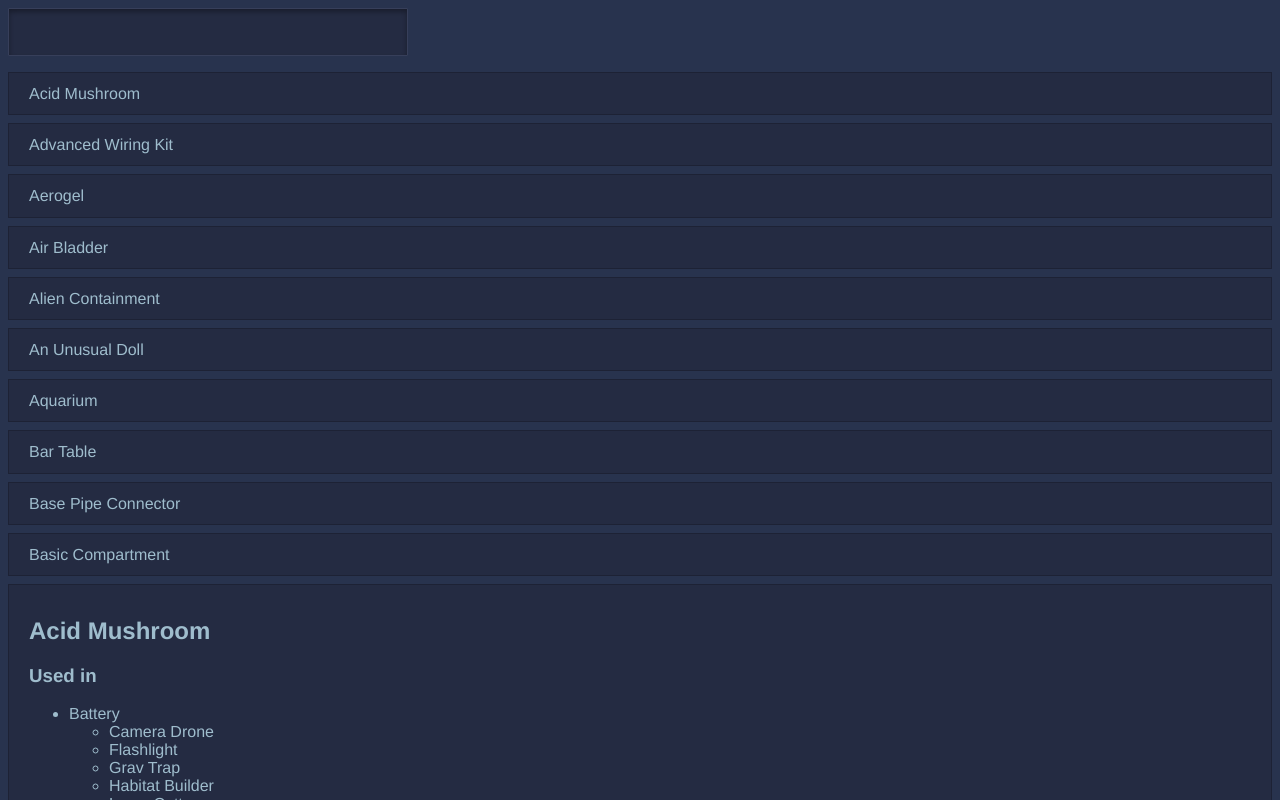
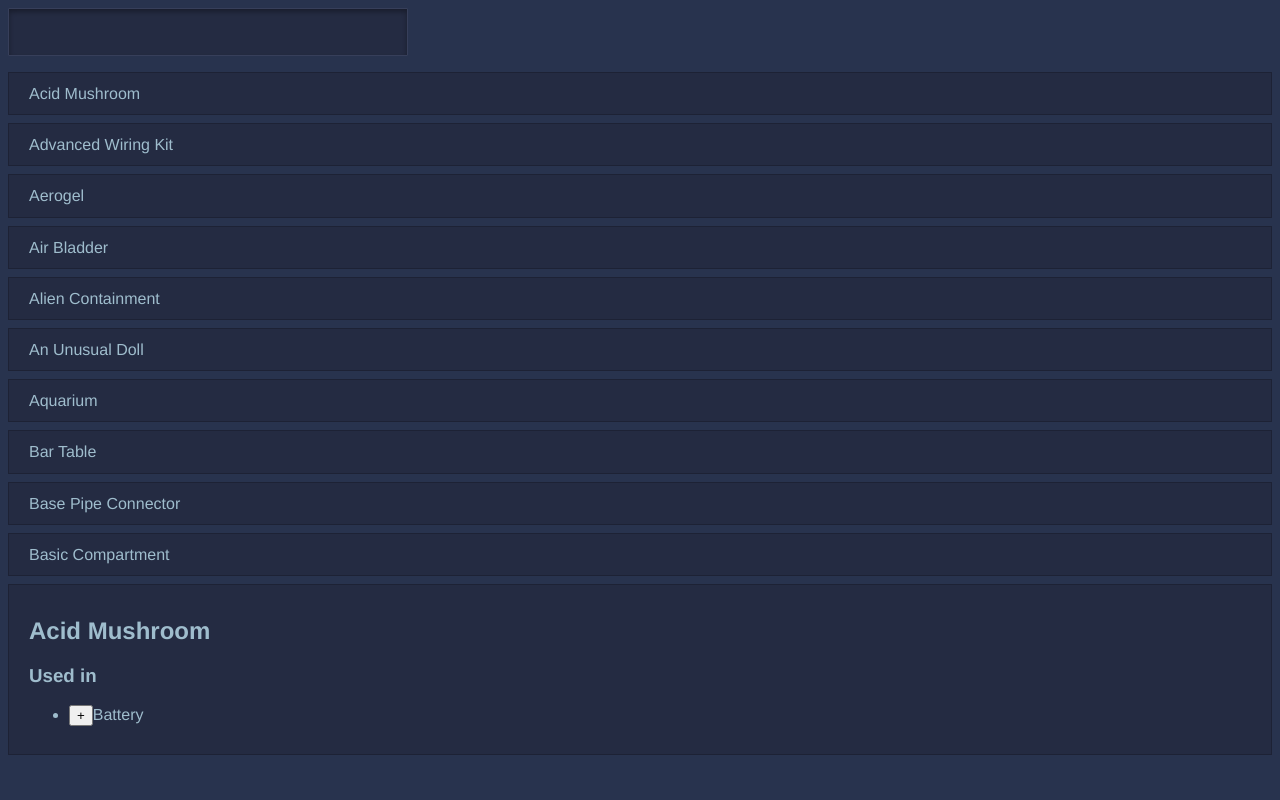
Before and after one commit to ddddm/subnautica-resource-calculator, a React (Create React App) app: page / in a window 1280 px wide. Both pictures are taken after a click on the button "Acid Mushroom". Shown: the top 800 px of the page. Built offline with nearby package versions, Linux system fonts and the light colour scheme.

Commit message:
added a folding for recipes

```diff
--- a/src/Recipe/RecipeListItem.jsx
+++ b/src/Recipe/RecipeListItem.jsx
@@ -1,4 +1,4 @@
-import React, { useContext } from "react";
+import React, { useContext, useState } from "react";
 
 import ItemsContext from "../itemsContext";
 import RecipeListItemName from "./RecipeListItemName";
@@ -6,6 +6,7 @@ import RecipeList from "./RecipeList";
 
 export default function RecipteListItem({ material, direction }) {
   const { recipes, sources } = useContext(ItemsContext);
+  const [isFolded, setFold] = useState(true);
   const { item, qty } = material;
   let materiaSubList;
 
@@ -17,10 +18,15 @@ export default function RecipteListItem({ material, direction }) {
 
   return (
     <li>
+      {materiaSubList && (
+        <button onClick={() => setFold(!isFolded)}>
+          {isFolded ? "+" : "-"}
+        </button>
+      )}
       <RecipeListItemName token={item} />
       {qty && ` \u00D7 ${qty}`}
 
-      {materiaSubList && (
+      {materiaSubList && !isFolded && (
         <RecipeList direction={direction} items={materiaSubList} />
       )}
     </li>
```
